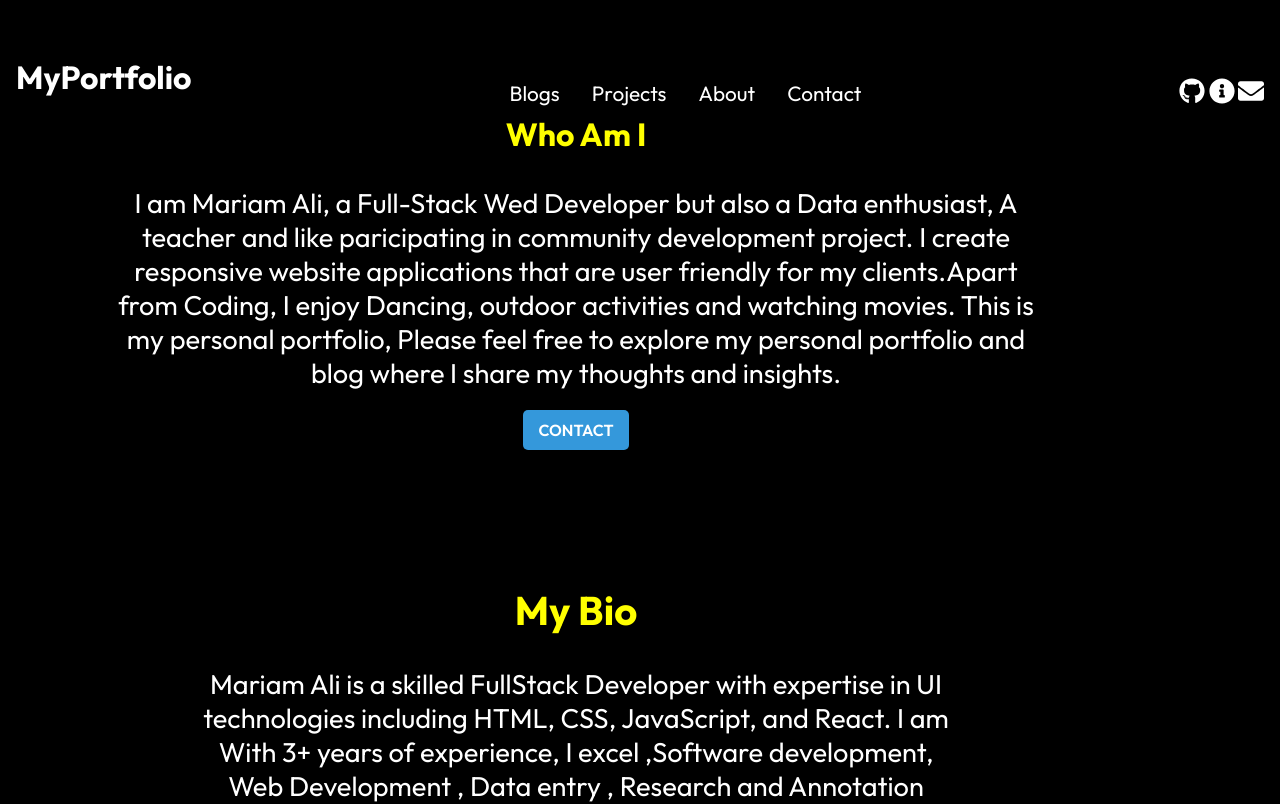
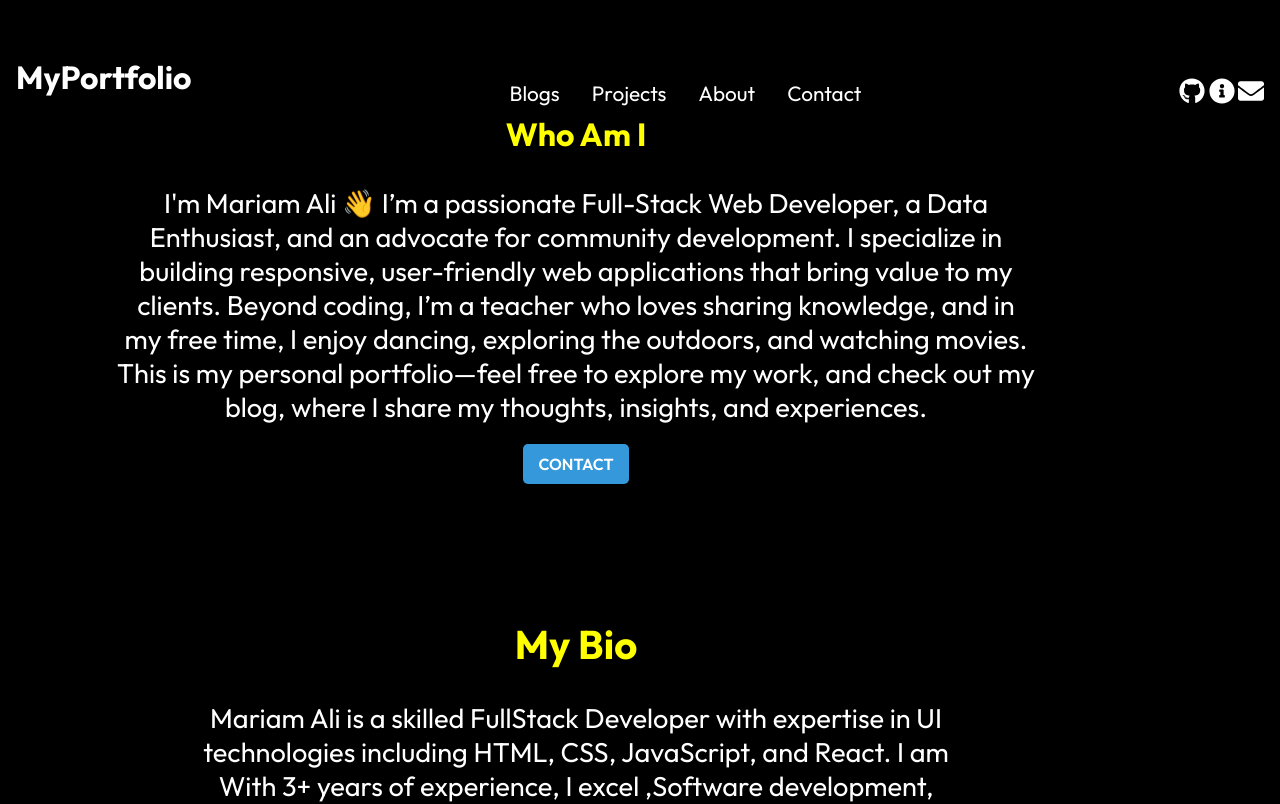
Before and after one commit to Mariamaliomari/my-siteportfolio, a React (Create React App) app: page /about in a window 1280 px wide. Shown: the top 804 px of the page. Built offline with nearby package versions, Linux system fonts and the light colour scheme.

Commit message:
Update AboutContent.js

```diff
--- a/src/components/AboutContent.js
+++ b/src/components/AboutContent.js
@@ -9,10 +9,12 @@ const AboutContent = () => {
     <div className="about">
       <div className="left">
         <h1>Who Am I</h1>
-        <p>I am Mariam Ali, a Full-Stack Wed Developer but also a Data enthusiast, A teacher and like paricipating in community development project.
-          I create responsive website applications that are user friendly for my clients.Apart from Coding, I enjoy Dancing, outdoor activities and
-          watching movies. This is my personal portfolio,
-          Please feel free to explore my personal portfolio and blog where I share my thoughts and insights. </p>
+        <p>I'm Mariam Ali 👋
+I’m a passionate Full-Stack Web Developer, a Data Enthusiast, and an advocate for community development. I specialize in building responsive, user-friendly web applications that bring value to my clients.
+
+Beyond coding, I’m a teacher who loves sharing knowledge, and in my free time, I enjoy dancing, exploring the outdoors, and watching movies.
+
+This is my personal portfolio—feel free to explore my work, and check out my blog, where I share my thoughts, insights, and experiences. </p>
         <Link to="/contact">
           <button className='btn'>Contact</button>
         </Link>
```
